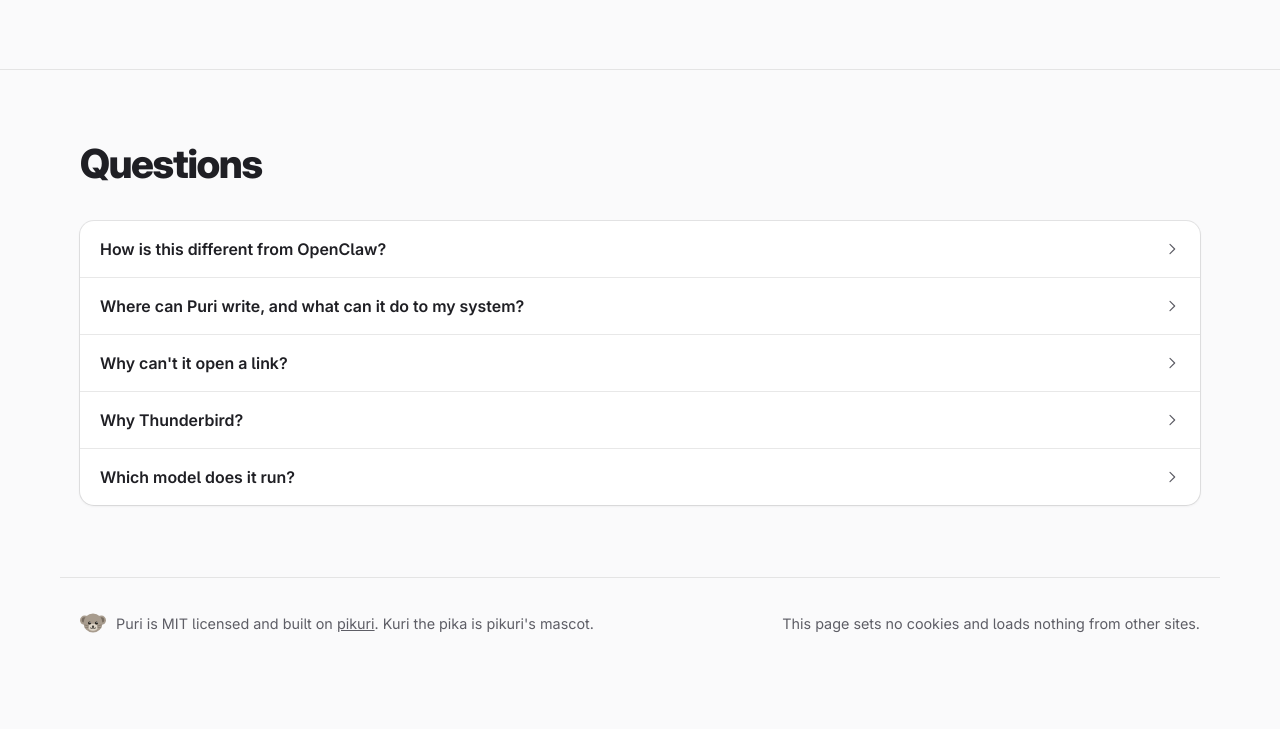
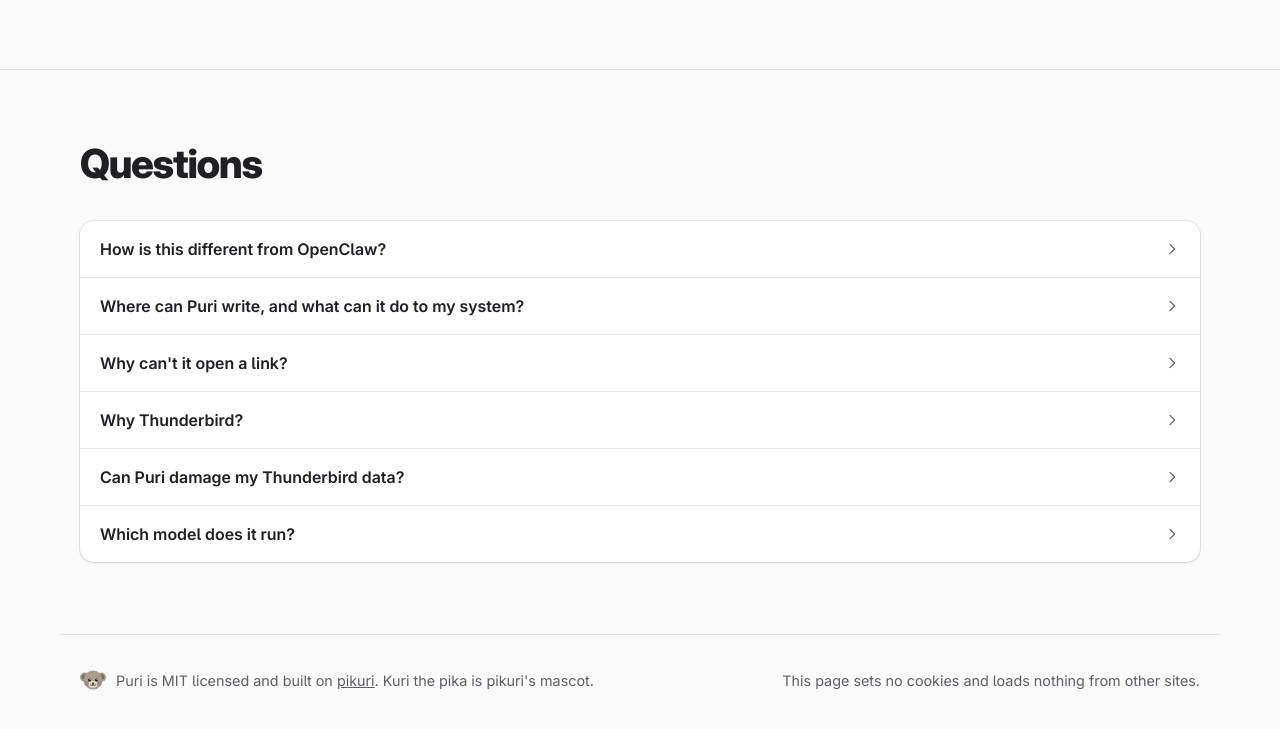
Before and after one commit to mvysny/puri, a plain HTML site: page docs/index.html in a window 1280 px wide. Shown: the part 4064-4793 px from the top of the page. Before the commit the page ends 4740 px from the top, so only its background shows below. Drawn offline with Linux system fonts and the light colour scheme.

Commit message:
Web page FAQ: Puri can't damage Thunderbird's data
Co-Authored-By: Claude Opus 5.5 <noreply@anthropic.com>

```diff
--- a/docs/index.html
+++ b/docs/index.html
@@ -237,6 +237,7 @@
         <details><summary>Where can Puri write, and what can it do to my system?<svg class="ic" aria-hidden="true"><use href="#i-chev"/></svg></summary><p>It writes only in <code>Documents/Notes</code>: its notes, and one file of what you asked it to remember. It reads the rest of your Documents folder and your Thunderbird mail, contacts and calendar. It has no shell, so it can't run a command, install anything or change a setting. Beyond that it plays music in Rhythmbox, and opens a mail or an event in Thunderbird for you to send or add. Your conversations are saved in <code>~/.local/state/puri</code>.</p></details>
         <details><summary>Why can't it open a link?<svg class="ic" aria-hidden="true"><use href="#i-chev"/></svg></summary><p>A mail or a web page can carry instructions written for the model. Puri can't fetch a URL, run a command or send a mail, so a mail written to trick it can't make it pass your data to whoever wrote it.</p></details>
         <details><summary>Why Thunderbird?<svg class="ic" aria-hidden="true"><use href="#i-chev"/></svg></summary><p>It already holds your mail, contacts and calendar on your disk, and its compose window is the right place to check a draft before it goes.</p></details>
+        <details><summary>Can Puri damage my Thunderbird data?<svg class="ic" aria-hidden="true"><use href="#i-chev"/></svg></summary><p>No. It never writes to Thunderbird's files. It copies the mail index and the calendar into <code>~/.cache/puri</code> and searches only the copy, never the database Thunderbird has open, so it's safe while Thunderbird runs. The mail itself it only reads.</p></details>
         <details><summary>Which model does it run?<svg class="ic" aria-hidden="true"><use href="#i-chev"/></svg></summary><p>The install above runs Qwen 3.5 4B on llama.cpp's <code>llama-server</code>, best on a graphics card. Any OpenAI-compatible server works, and a bigger model can run on <a href="https://github.com/mvysny/puri#a-home-server-over-tailscale">a home server over Tailscale</a>.</p></details>
       </div>
     </div>
```
